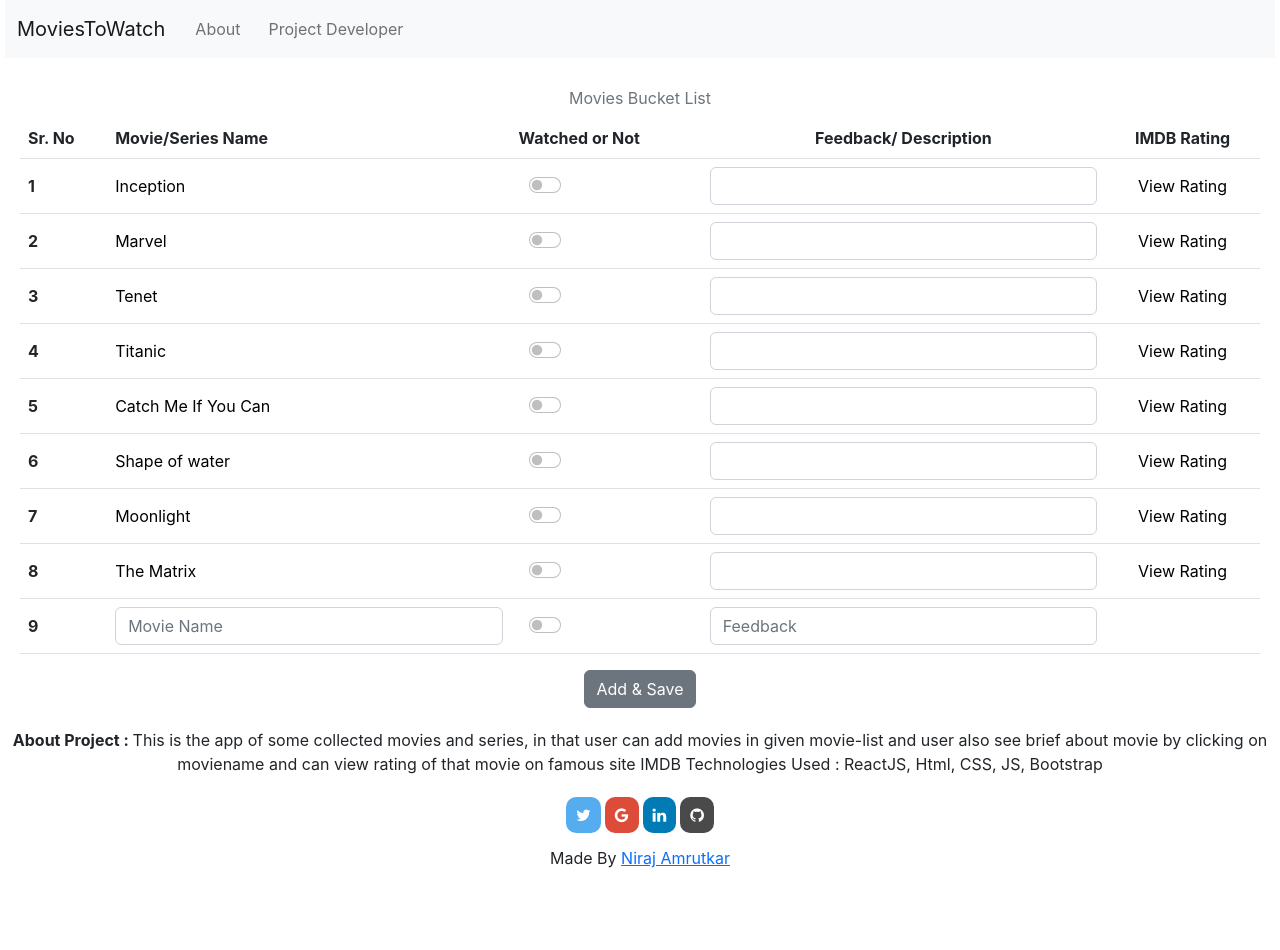
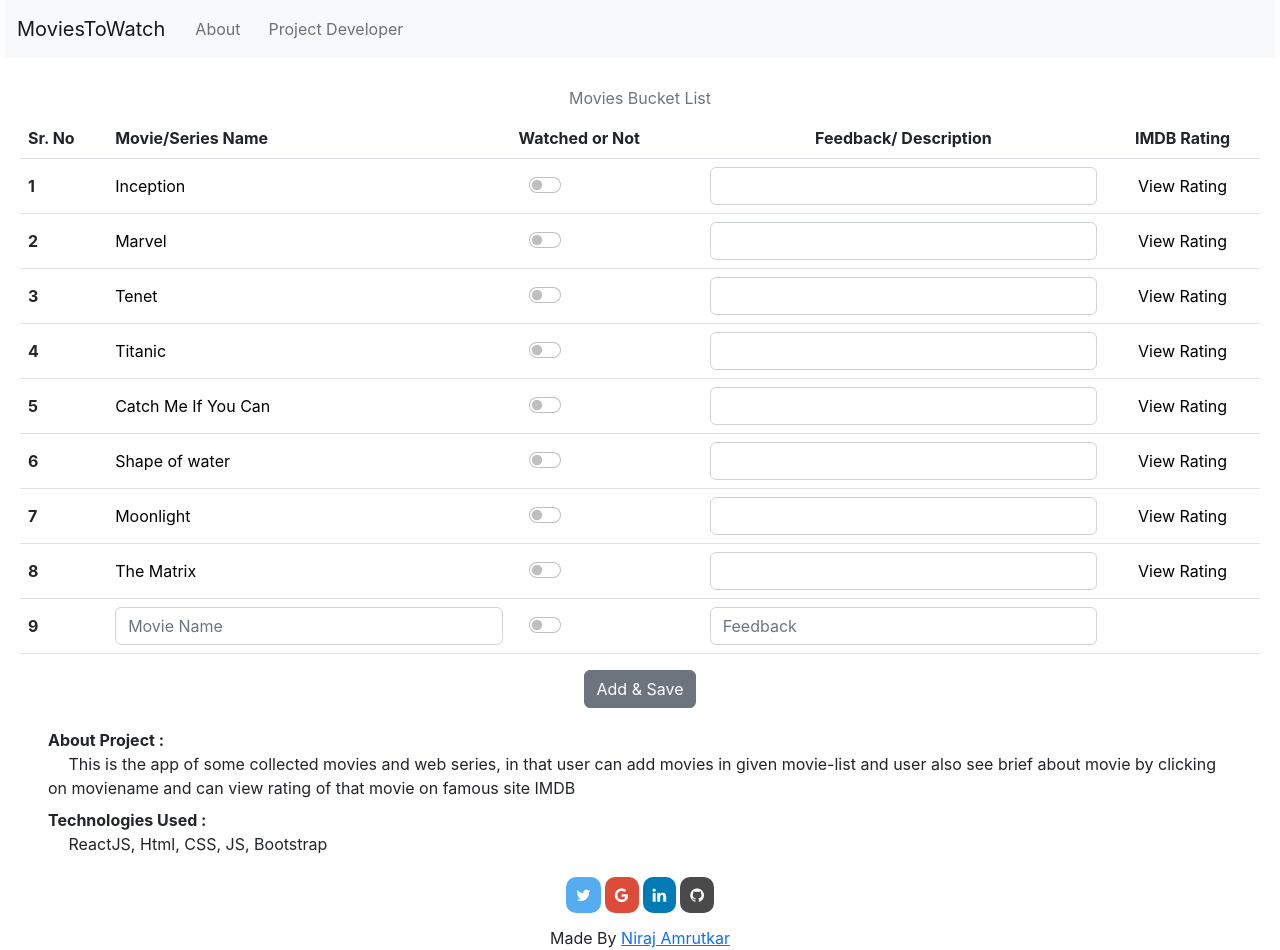
Before and after one commit to Niraj2003/MyMovies, a React (Create React App) app: page / in a window 1280 px wide. Before the commit the page ends 870 px from the top, so only its background shows below. Built offline with nearby package versions, Linux system fonts and the light colour scheme.

Commit message:
Changed little UI of About division

```diff
--- a/src/components/About.js
+++ b/src/components/About.js
@@ -3,10 +3,14 @@
 function About() {
   return (
     <div id='about'>
-        <p className='text-center text-dark'><b>About Project : </b> This is the app of some collected movies and
-        series, in that user can add movies in given movie-list and user also see brief about movie by clicking
-        on moviename and can view rating of that movie on famous site IMDB Technologies Used : ReactJS, Html, CSS,
-        JS, Bootstrap</p>
+        <dl className='mx-5' style={{ display: 'block', marginTop: '1em',marginBottom: '1em',marginLeft: 0,marginRight: 0}}>
+            <dt>About Project :</dt>
+            <dd> &ensp;&ensp; This is the app of some collected movies and web series, in that user can add movies in given
+                movie-list and user also see brief about movie by clicking on moviename and can view rating of
+                that movie on famous site IMDB</dd>
+            <dt>Technologies Used :</dt>
+            <dd> &ensp;&ensp; ReactJS, Html, CSS, JS, Bootstrap</dd>
+        </dl>
     </div>
   )
 }
```
